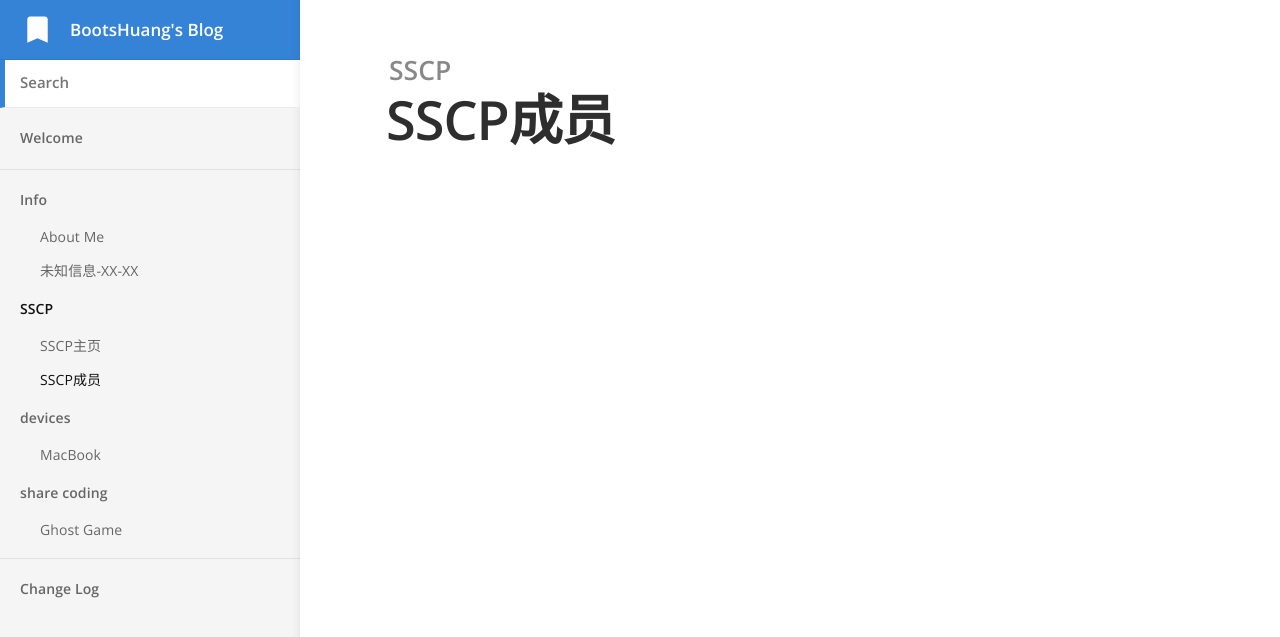
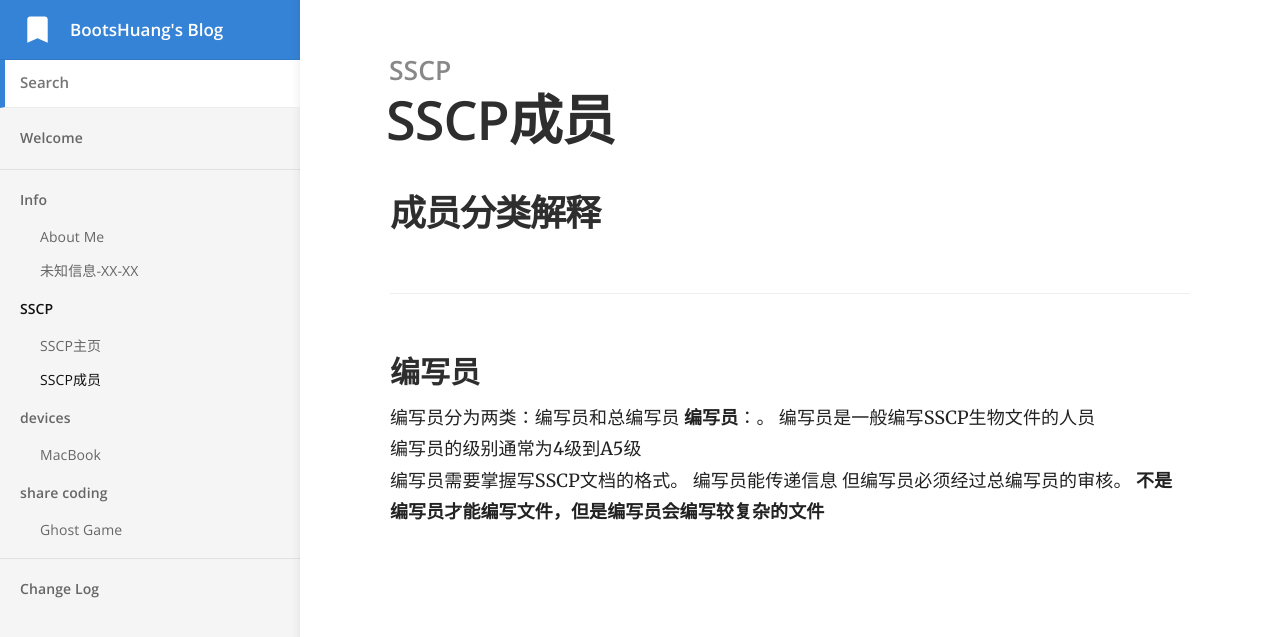
Before and after one commit to BootsHuang/BootsHuang.github.io, a Jekyll site: the page built from _docs/contact-syncing/SSCP成员.md, in a window 1280 px wide. Shown: the top 637 px of the page. Built offline with Jekyll 4.4.1, drawn with Linux system fonts in a browser that asks for light colours.

Commit message:
Update SSCP成员.md

```diff
--- a/_docs/contact-syncing/SSCP成员.md
+++ b/_docs/contact-syncing/SSCP成员.md
@@ -3,3 +3,12 @@ title: SSCP成员
 category: SSCP
 order: 5
 ---
+## 成员分类解释
+### 编写员
+编写员分为两类：编写员和总编写员
+**编写员**：。
+编写员是一般编写SSCP生物文件的人员
+编写员的级别通常为4级到A5级
+编写员需要掌握写SSCP文档的格式。
+编写员能传递信息 但编写员必须经过总编写员的审核。
+**不是编写员才能编写文件，但是编写员会编写较复杂的文件**
```
